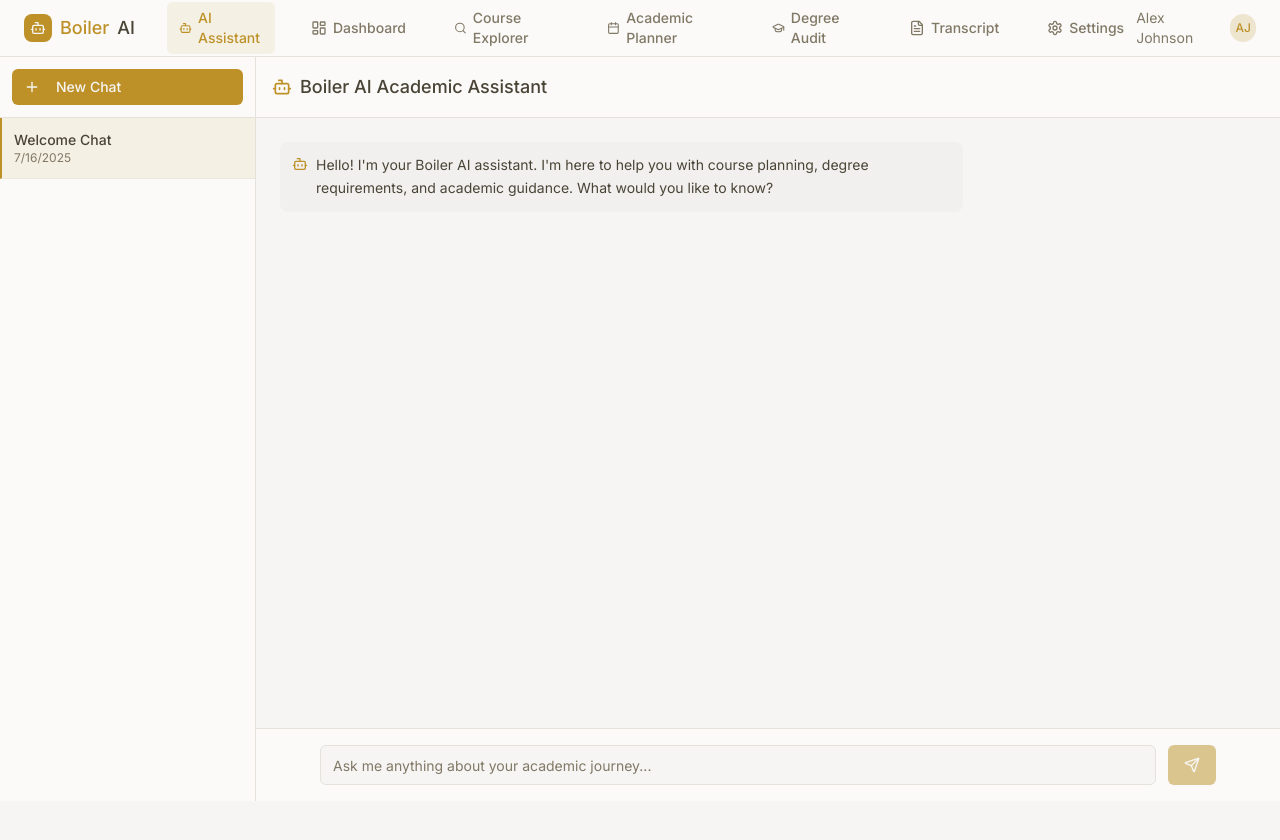
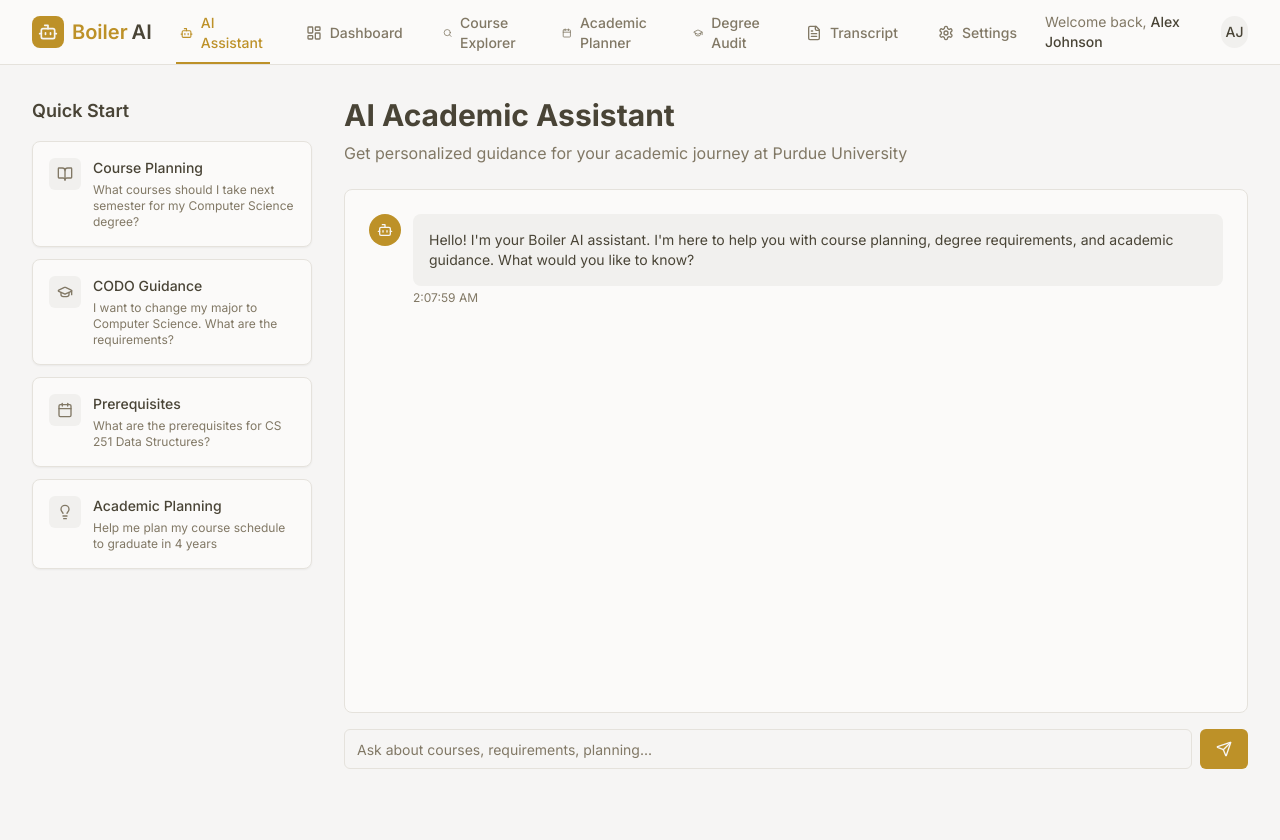
Before and after one commit to rao305/boiler-ai-compass, a React (Vite) app: page / in a window 1280 px wide. Shown: the top 840 px of the page. Built offline with nearby package versions, Linux system fonts and the light colour scheme.

Commit message:
Reverted to commit fe67b114e056b317f238df04102f817a57c95845

```diff
--- a/src/components/TopNavigation.tsx
+++ b/src/components/TopNavigation.tsx
@@ -15,17 +15,21 @@ export function TopNavigation() {
 
   return (
     <nav className="border-b border-border bg-card">
-      <div className="mx-auto max-w-7xl px-6">
-        <div className="flex h-14 items-center justify-between">
-          <div className="flex items-center space-x-8">
+      <div className="mx-auto max-w-7xl px-4 sm:px-6 lg:px-8">
+        <div className="flex h-16 justify-between">
+          <div className="flex">
+            <div className="flex flex-shrink-0 items-center">
             <div className="flex items-center space-x-2">
-              <div className="h-7 w-7 rounded-lg bg-primary flex items-center justify-center">
-                <Bot className="h-4 w-4 text-primary-foreground" />
+              <div className="h-8 w-8 rounded-lg bg-primary flex items-center justify-center">
+                <Bot className="h-5 w-5 text-primary-foreground" />
               </div>
-              <span className="text-lg font-medium text-primary">Boiler</span>
-              <span className="text-lg font-medium text-foreground">AI</span>
+              <div className="flex items-center space-x-1">
+                <span className="text-xl font-semibold text-primary">Boiler</span>
+                <span className="text-xl font-semibold text-foreground">AI</span>
+              </div>
             </div>
-            <div className="hidden md:flex md:space-x-6">
+            </div>
+            <div className="hidden sm:ml-6 sm:flex sm:space-x-8">
               {navigationItems.map((item) => (
                 <NavLink
                   key={item.name}
@@ -33,10 +37,10 @@ export function TopNavigation() {
                   end={item.href === "/"}
                   className={({ isActive }) =>
                     cn(
-                      "flex items-center space-x-1.5 px-3 py-1.5 text-sm font-medium rounded-md transition-refined",
+                      "inline-flex items-center space-x-2 px-1 pt-1 text-sm font-medium border-b-2 transition-refined",
                       isActive
-                        ? "bg-primary/10 text-primary"
-                        : "text-muted-foreground hover:text-foreground hover:bg-muted/50"
+                        ? "border-primary text-primary"
+                        : "border-transparent text-muted-foreground hover:border-border hover:text-foreground"
                     )
                   }
                 >
@@ -46,10 +50,14 @@ export function TopNavigation() {
               ))}
             </div>
           </div>
-          <div className="flex items-center space-x-3">
-            <span className="text-sm text-muted-foreground">Alex Johnson</span>
-            <div className="h-7 w-7 rounded-full bg-primary/20 flex items-center justify-center">
-              <span className="text-xs font-medium text-primary">AJ</span>
+          <div className="hidden sm:ml-6 sm:flex sm:items-center">
+            <div className="flex items-center space-x-3">
+              <div className="text-sm text-muted-foreground">
+                Welcome back, <span className="font-medium text-foreground">Alex Johnson</span>
+              </div>
+              <div className="h-8 w-8 rounded-full bg-muted flex items-center justify-center">
+                <span className="text-sm font-medium text-foreground">AJ</span>
+              </div>
             </div>
           </div>
         </div>
--- a/src/pages/AIAssistant.tsx
+++ b/src/pages/AIAssistant.tsx
@@ -1,8 +1,8 @@
 import { useState } from "react";
 import { Button } from "@/components/ui/button";
 import { Input } from "@/components/ui/input";
-import { Send, Bot, User, Plus, MoreHorizontal, Edit3, Trash2 } from "lucide-react";
-import { DropdownMenu, DropdownMenuContent, DropdownMenuItem, DropdownMenuTrigger } from "@/components/ui/dropdown-menu";
+import { Card } from "@/components/ui/card";
+import { Send, Bot, User, Lightbulb, BookOpen, Calendar, GraduationCap } from "lucide-react";
 
 interface Message {
   id: string;
@@ -11,228 +11,152 @@ interface Message {
   timestamp: Date;
 }
 
-interface Chat {
-  id: string;
-  title: string;
-  messages: Message[];
-  lastMessage: Date;
+const examplePrompts = [
+  {
+    icon: BookOpen,
+    title: "Course Planning",
+    prompt: "What courses should I take next semester for my Computer Science degree?"
+  },
+  {
+    icon: GraduationCap,
+    title: "CODO Guidance",
+    prompt: "I want to change my major to Computer Science. What are the requirements?"
+  },
+  {
+    icon: Calendar,
+    title: "Prerequisites",
+    prompt: "What are the prerequisites for CS 251 Data Structures?"
+  },
+  {
+    icon: Lightbulb,
+    title: "Academic Planning",
+    prompt: "Help me plan my course schedule to graduate in 4 years"
   }
+];
 
 export default function AIAssistant() {
-  const [chats, setChats] = useState<Chat[]>([
-    {
-      id: "1",
-      title: "Welcome Chat",
-      messages: [
+  const [messages, setMessages] = useState<Message[]>([
     {
       id: "1",
       content: "Hello! I'm your Boiler AI assistant. I'm here to help you with course planning, degree requirements, and academic guidance. What would you like to know?",
       sender: "ai",
       timestamp: new Date()
     }
-      ],
-      lastMessage: new Date(),
-    },
   ]);
-  const [activeChat, setActiveChat] = useState<string>("1");
   const [inputMessage, setInputMessage] = useState("");
 
-  const currentChat = chats.find(chat => chat.id === activeChat);
-  const messages = currentChat?.messages || [];
+  const handleSendMessage = () => {
+    if (!inputMessage.trim()) return;
 
-  const createNewChat = () => {
-    const newChat: Chat = {
-      id: Date.now().toString(),
-      title: "New Chat",
-      messages: [],
-      lastMessage: new Date(),
-    };
-    setChats(prev => [newChat, ...prev]);
-    setActiveChat(newChat.id);
-  };
-
-  const deleteChat = (chatId: string) => {
-    setChats(prev => prev.filter(chat => chat.id !== chatId));
-    if (activeChat === chatId && chats.length > 1) {
-      const remainingChats = chats.filter(chat => chat.id !== chatId);
-      setActiveChat(remainingChats[0]?.id || "");
-    }
-  };
-
-  const renameChat = (chatId: string, newTitle: string) => {
-    setChats(prev => prev.map(chat =>
-      chat.id === chatId ? { ...chat, title: newTitle } : chat
-    ));
-  };
-
-  const handleSendMessage = () => {
-    if (!inputMessage.trim() || !currentChat) return;
-
-    const userMessage: Message = {
+    const newMessage: Message = {
       id: Date.now().toString(),
       content: inputMessage,
       sender: "user",
-      timestamp: new Date(),
+      timestamp: new Date()
     };
 
-    const updatedChat = {
-      ...currentChat,
-      messages: [...currentChat.messages, userMessage],
-      lastMessage: new Date(),
-      title: currentChat.messages.length === 0 ? inputMessage.slice(0, 30) + "..." : currentChat.title,
-    };
-
-    setChats(prev => prev.map(chat =>
-      chat.id === activeChat ? updatedChat : chat
-    ));
+    setMessages(prev => [...prev, newMessage]);
     setInputMessage("");
 
     // Simulate AI response
     setTimeout(() => {
-      const aiMessage: Message = {
+      const aiResponse: Message = {
         id: (Date.now() + 1).toString(),
         content: "I understand you're looking for academic guidance. Let me help you with that. Could you provide more details about your current major and academic year so I can give you more personalized recommendations?",
         sender: "ai",
-        timestamp: new Date(),
+        timestamp: new Date()
+      };
+      setMessages(prev => [...prev, aiResponse]);
+    }, 1000);
   };
 
-      setChats(prev => prev.map(chat =>
-        chat.id === activeChat
-          ? { ...chat, messages: [...chat.messages, aiMessage] }
-          : chat
-      ));
-    }, 1000);
+  const handlePromptClick = (prompt: string) => {
+    setInputMessage(prompt);
   };
 
   return (
     <div className="min-h-screen bg-background">
-      <div className="flex h-[calc(100vh-56px)]">
-        {/* Chat History Sidebar */}
-        <div className="w-64 border-r border-border bg-card">
-          <div className="p-3 border-b border-border">
-            <Button onClick={createNewChat} className="w-full justify-start" size="sm">
-              <Plus className="h-4 w-4 mr-2" />
-              New Chat
-            </Button>
+      <div className="mx-auto max-w-7xl px-4 sm:px-6 lg:px-8 py-8">
+        <div className="grid grid-cols-1 lg:grid-cols-4 gap-8 h-[calc(100vh-8rem)]">
+          {/* Example Prompts Sidebar */}
+          <div className="lg:col-span-1">
+            <div className="sticky top-8">
+              <h2 className="text-lg font-semibold text-foreground mb-4">Quick Start</h2>
+              <div className="space-y-3">
+                {examplePrompts.map((example, index) => (
+                  <Card
+                    key={index}
+                    className="p-4 cursor-pointer transition-refined hover-lift"
+                    onClick={() => handlePromptClick(example.prompt)}
+                  >
+                    <div className="flex items-start space-x-3">
+                      <div className="rounded-md bg-muted p-2">
+                        <example.icon className="h-4 w-4 text-muted-foreground" />
                       </div>
-          <div className="overflow-y-auto h-full custom-scrollbar">
-            {chats.map((chat) => (
-              <div
-                key={chat.id}
-                className={`group flex items-center justify-between p-3 cursor-pointer border-b border-border/50 hover:bg-muted/50 transition-refined ${
-                  activeChat === chat.id ? "bg-primary/10 border-l-2 border-l-primary" : ""
-                }`}
-                onClick={() => setActiveChat(chat.id)}
-              >
-                <div className="flex-1 min-w-0">
-                  <h3 className="text-sm font-medium text-foreground truncate">
-                    {chat.title}
-                  </h3>
-                  <p className="text-xs text-muted-foreground">
-                    {chat.lastMessage.toLocaleDateString()}
+                      <div>
+                        <h3 className="text-sm font-medium text-foreground">{example.title}</h3>
+                        <p className="mt-1 text-xs text-muted-foreground">{example.prompt}</p>
+                      </div>
+                    </div>
+                  </Card>
+                ))}
+              </div>
+            </div>
+          </div>
+
+          {/* Main Chat Area */}
+          <div className="lg:col-span-3 flex flex-col">
+            <div className="flex-1 flex flex-col">
+              <div className="mb-6">
+                <h1 className="text-3xl font-bold text-foreground">AI Academic Assistant</h1>
+                <p className="mt-2 text-muted-foreground">
+                  Get personalized guidance for your academic journey at Purdue University
                 </p>
               </div>
-                {chats.length > 1 && (
-                  <DropdownMenu>
-                    <DropdownMenuTrigger asChild>
-                      <Button
-                        variant="ghost"
-                        size="sm"
-                        className="opacity-0 group-hover:opacity-100 h-6 w-6 p-0"
-                      >
-                        <MoreHorizontal className="h-3 w-3" />
-                      </Button>
-                    </DropdownMenuTrigger>
-                    <DropdownMenuContent align="end">
-                      <DropdownMenuItem
-                        onClick={(e) => {
-                          e.stopPropagation();
-                          const newTitle = prompt("Enter new title:", chat.title);
-                          if (newTitle) renameChat(chat.id, newTitle);
-                        }}
-                      >
-                        <Edit3 className="h-3 w-3 mr-2" />
-                        Rename
-                      </DropdownMenuItem>
-                      <DropdownMenuItem
-                        onClick={(e) => {
-                          e.stopPropagation();
-                          deleteChat(chat.id);
-                        }}
-                        className="text-destructive"
-                      >
-                        <Trash2 className="h-3 w-3 mr-2" />
-                        Delete
-                      </DropdownMenuItem>
-                    </DropdownMenuContent>
-                  </DropdownMenu>
+
+              {/* Messages Container */}
+              <div className="flex-1 overflow-y-auto custom-scrollbar bg-card rounded-lg border border-border p-6 mb-4">
+                <div className="space-y-6">
+                  {messages.map((message) => (
+                    <div key={message.id} className="flex items-start space-x-3">
+                      <div className={`rounded-full p-2 ${
+                        message.sender === "ai" ? "bg-primary" : "bg-muted"
+                      }`}>
+                        {message.sender === "ai" ? (
+                          <Bot className={`h-4 w-4 ${
+                            message.sender === "ai" ? "text-primary-foreground" : "text-muted-foreground"
+                          }`} />
+                        ) : (
+                          <User className="h-4 w-4 text-muted-foreground" />
                         )}
+                      </div>
+                      <div className="flex-1">
+                        <div className={`rounded-lg p-4 ${
+                          message.sender === "ai"
+                            ? "bg-muted"
+                            : "bg-primary text-primary-foreground"
+                        }`}>
+                          <p className="text-sm">{message.content}</p>
+                        </div>
+                        <p className="mt-1 text-xs text-muted-foreground">
+                          {message.timestamp.toLocaleTimeString()}
+                        </p>
+                      </div>
                     </div>
                   ))}
                 </div>
               </div>
 
-        {/* Main Chat Area */}
-        <div className="flex-1 flex flex-col">
-          <div className="border-b border-border p-4 bg-card">
-            <div className="flex items-center space-x-2">
-              <Bot className="h-5 w-5 text-primary" />
-              <h1 className="text-lg font-medium text-foreground">Boiler AI Academic Assistant</h1>
-            </div>
-          </div>
-
-          {/* Messages Area */}
-          <div className="flex-1 overflow-y-auto p-6 space-y-4 custom-scrollbar">
-            {messages.length === 0 ? (
-              <div className="flex items-center justify-center h-full">
-                <div className="text-center max-w-md">
-                  <Bot className="h-16 w-16 text-primary mx-auto mb-4 opacity-50" />
-                  <h3 className="text-xl font-medium text-foreground mb-2">Welcome to Boiler AI</h3>
-                  <p className="text-muted-foreground">
-                    Start a conversation to get personalized academic guidance, course recommendations,
-                    and help with your academic planning.
-                  </p>
-                </div>
-              </div>
-            ) : (
-              messages.map((message) => (
-                <div
-                  key={message.id}
-                  className={`flex ${message.sender === "user" ? "justify-end" : "justify-start"}`}
-                >
-                  <div
-                    className={`max-w-[70%] rounded-lg p-3 ${
-                      message.sender === "user"
-                        ? "bg-primary text-primary-foreground"
-                        : "bg-muted text-foreground"
-                    }`}
-                  >
-                    <div className="flex items-start space-x-2">
-                      {message.sender === "ai" && (
-                        <Bot className="h-4 w-4 mt-0.5 flex-shrink-0 text-primary" />
-                      )}
-                      {message.sender === "user" && (
-                        <User className="h-4 w-4 mt-0.5 flex-shrink-0" />
-                      )}
-                      <p className="text-sm leading-relaxed">{message.content}</p>
-                    </div>
-                  </div>
-                </div>
-              ))
-            )}
-          </div>
-
               {/* Input Area */}
-          <div className="border-t border-border p-4 bg-card">
-            <div className="flex space-x-3 max-w-4xl mx-auto">
+              <div className="flex space-x-2">
                 <Input
+                  placeholder="Ask about courses, requirements, planning..."
                   value={inputMessage}
                   onChange={(e) => setInputMessage(e.target.value)}
-                placeholder="Ask me anything about your academic journey..."
                   onKeyPress={(e) => e.key === "Enter" && handleSendMessage()}
                   className="flex-1"
                 />
-              <Button onClick={handleSendMessage} disabled={!inputMessage.trim()}>
+                <Button onClick={handleSendMessage} className="bg-primary hover:bg-primary/90">
                   <Send className="h-4 w-4" />
                 </Button>
               </div>
@@ -240,5 +164,6 @@ export default function AIAssistant() {
           </div>
         </div>
       </div>
+    </div>
   );
 }
```
Lines whose indentation alone changed are shown as unchanged.
